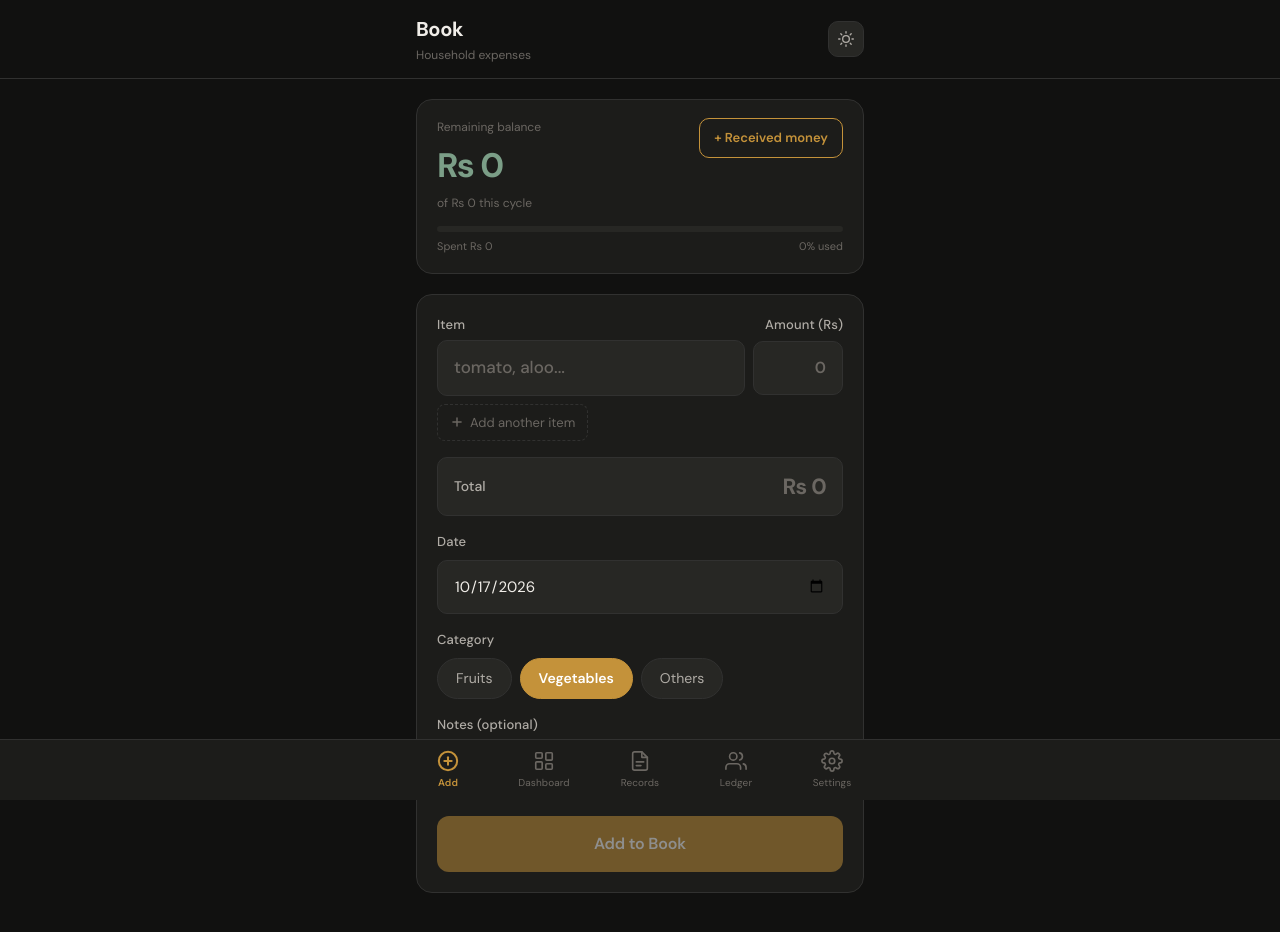
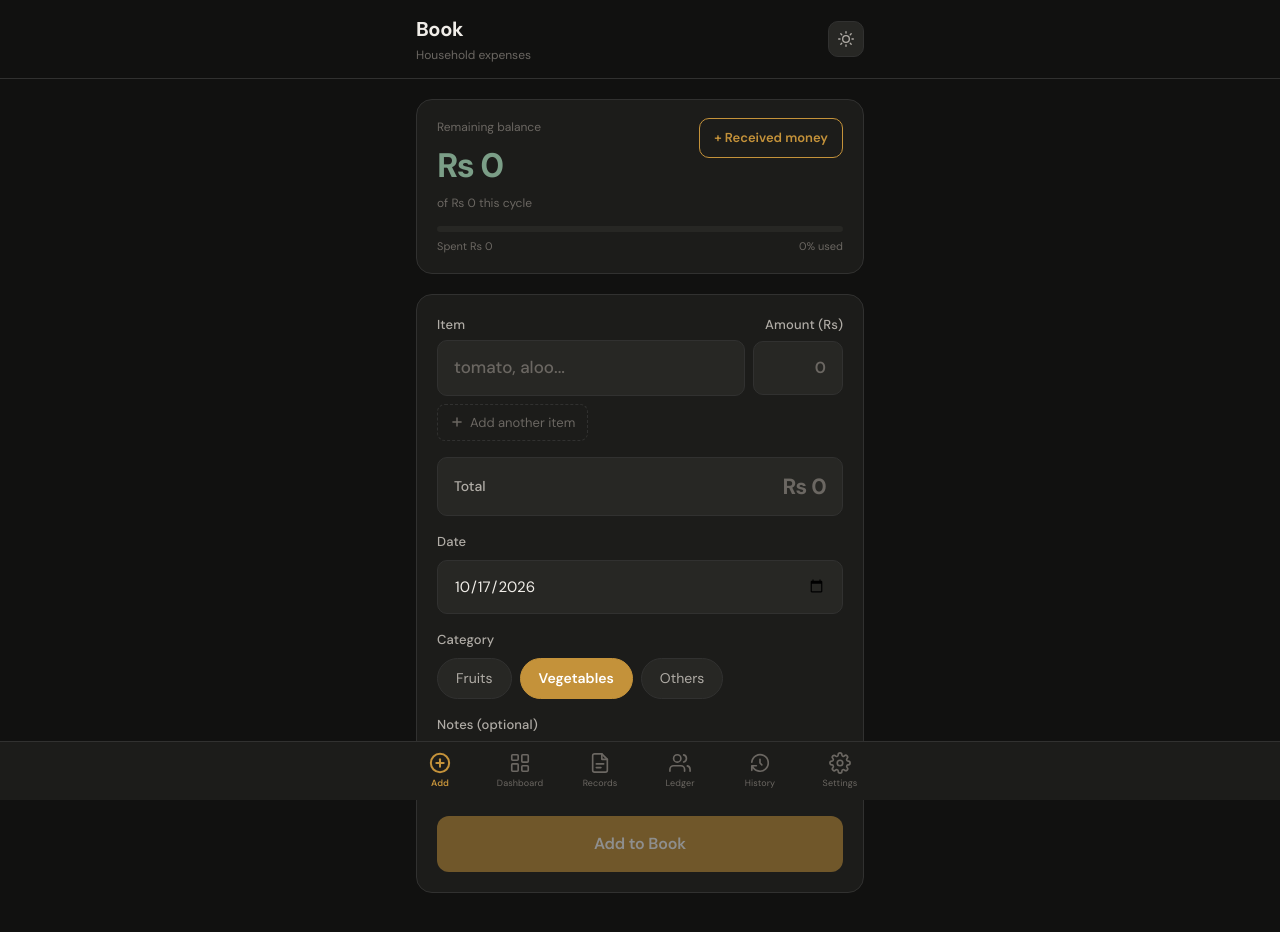
Before and after one commit to BrownColour/book-ki, a Next.js app: page / in a window 1280 px wide. Shown: the top 932 px of the page. Built offline with nearby package versions, Linux system fonts and the light colour scheme; no server answers; the database is empty.

Commit message:
Add files via upload

```diff
--- a/src/components/BottomNav.tsx
+++ b/src/components/BottomNav.tsx
@@ -6,9 +6,7 @@ const tabs = [
     label: 'Add',
     icon: (active: boolean) => (
       <svg width="22" height="22" viewBox="0 0 24 24" fill="none" stroke="currentColor" strokeWidth={active ? 2.2 : 1.8} strokeLinecap="round" strokeLinejoin="round">
-        <circle cx="12" cy="12" r="10" />
-        <line x1="12" y1="8" x2="12" y2="16" />
-        <line x1="8" y1="12" x2="16" y2="12" />
+        <circle cx="12" cy="12" r="10" /><line x1="12" y1="8" x2="12" y2="16" /><line x1="8" y1="12" x2="16" y2="12" />
       </svg>
     ),
   },
@@ -17,10 +15,8 @@ const tabs = [
     label: 'Dashboard',
     icon: (active: boolean) => (
       <svg width="22" height="22" viewBox="0 0 24 24" fill="none" stroke="currentColor" strokeWidth={active ? 2.2 : 1.8} strokeLinecap="round" strokeLinejoin="round">
-        <rect x="3" y="13" width="7" height="8" rx="1" />
-        <rect x="14" y="3" width="7" height="8" rx="1" />
-        <rect x="14" y="15" width="7" height="6" rx="1" />
-        <rect x="3" y="3" width="7" height="6" rx="1" />
+        <rect x="3" y="13" width="7" height="8" rx="1" /><rect x="14" y="3" width="7" height="8" rx="1" />
+        <rect x="14" y="15" width="7" height="6" rx="1" /><rect x="3" y="3" width="7" height="6" rx="1" />
       </svg>
     ),
   },
@@ -30,9 +26,7 @@ const tabs = [
     icon: (active: boolean) => (
       <svg width="22" height="22" viewBox="0 0 24 24" fill="none" stroke="currentColor" strokeWidth={active ? 2.2 : 1.8} strokeLinecap="round" strokeLinejoin="round">
         <path d="M14 2H6a2 2 0 0 0-2 2v16a2 2 0 0 0 2 2h12a2 2 0 0 0 2-2V8z" />
-        <polyline points="14,2 14,8 20,8" />
-        <line x1="8" y1="13" x2="16" y2="13" />
-        <line x1="8" y1="17" x2="13" y2="17" />
+        <polyline points="14,2 14,8 20,8" /><line x1="8" y1="13" x2="16" y2="13" /><line x1="8" y1="17" x2="13" y2="17" />
       </svg>
     ),
   },
@@ -41,10 +35,18 @@ const tabs = [
     label: 'Ledger',
     icon: (active: boolean) => (
       <svg width="22" height="22" viewBox="0 0 24 24" fill="none" stroke="currentColor" strokeWidth={active ? 2.2 : 1.8} strokeLinecap="round" strokeLinejoin="round">
-        <path d="M17 21v-2a4 4 0 0 0-4-4H5a4 4 0 0 0-4 4v2" />
-        <circle cx="9" cy="7" r="4" />
-        <path d="M23 21v-2a4 4 0 0 0-3-3.87" />
-        <path d="M16 3.13a4 4 0 0 1 0 7.75" />
+        <path d="M17 21v-2a4 4 0 0 0-4-4H5a4 4 0 0 0-4 4v2" /><circle cx="9" cy="7" r="4" />
+        <path d="M23 21v-2a4 4 0 0 0-3-3.87" /><path d="M16 3.13a4 4 0 0 1 0 7.75" />
+      </svg>
+    ),
+  },
+  {
+    href: '/history',
+    label: 'History',
+    icon: (active: boolean) => (
+      <svg width="22" height="22" viewBox="0 0 24 24" fill="none" stroke="currentColor" strokeWidth={active ? 2.2 : 1.8} strokeLinecap="round" strokeLinejoin="round">
+        <polyline points="12 8 12 12 14 14" />
+        <path d="M3.05 11a9 9 0 1 1 .5 4m-.5 5v-5h5" />
       </svg>
     ),
   },
@@ -65,56 +67,23 @@ export default function BottomNav() {
   const currentPath = router.pathname
 
   return (
-    <nav
-      style={{
-        position: 'fixed',
-        bottom: 0,
-        left: 0,
-        right: 0,
-        background: 'var(--card)',
-        borderTop: '1px solid var(--border)',
-        paddingBottom: 'env(safe-area-inset-bottom, 0px)',
-        zIndex: 100,
-      }}
-    >
-      <div
-        style={{
-          display: 'flex',
-          maxWidth: 480,
-          margin: '0 auto',
-        }}
-      >
+    <nav style={{
+      position: 'fixed', bottom: 0, left: 0, right: 0,
+      background: 'var(--card)', borderTop: '1px solid var(--border)',
+      paddingBottom: 'env(safe-area-inset-bottom, 0px)', zIndex: 100,
+    }}>
+      <div style={{ display: 'flex', maxWidth: 480, margin: '0 auto' }}>
         {tabs.map((tab) => {
           const active = currentPath === tab.href
           return (
-            <button
-              key={tab.href}
-              onClick={() => router.push(tab.href)}
-              style={{
-                flex: 1,
-                display: 'flex',
-                flexDirection: 'column',
-                alignItems: 'center',
-                justifyContent: 'center',
-                gap: 3,
-                padding: '10px 4px',
-                border: 'none',
-                background: 'transparent',
-                cursor: 'pointer',
-                color: active ? 'var(--accent)' : 'var(--text-3)',
-                transition: 'color 0.15s',
-                minHeight: 56,
-              }}
-            >
+            <button key={tab.href} onClick={() => router.push(tab.href)} style={{
+              flex: 1, display: 'flex', flexDirection: 'column', alignItems: 'center',
+              justifyContent: 'center', gap: 3, padding: '10px 2px',
+              border: 'none', background: 'transparent', cursor: 'pointer',
+              color: active ? 'var(--accent)' : 'var(--text-3)', transition: 'color 0.15s', minHeight: 56,
+            }}>
               {tab.icon(active)}
-              <span
-                style={{
-                  fontSize: 10,
-                  fontWeight: active ? 600 : 400,
-                  letterSpacing: '0.01em',
-                  fontFamily: 'DM Sans, sans-serif',
-                }}
-              >
+              <span style={{ fontSize: 9, fontWeight: active ? 600 : 400, letterSpacing: '0.01em', fontFamily: 'DM Sans, sans-serif' }}>
                 {tab.label}
               </span>
             </button>
```
